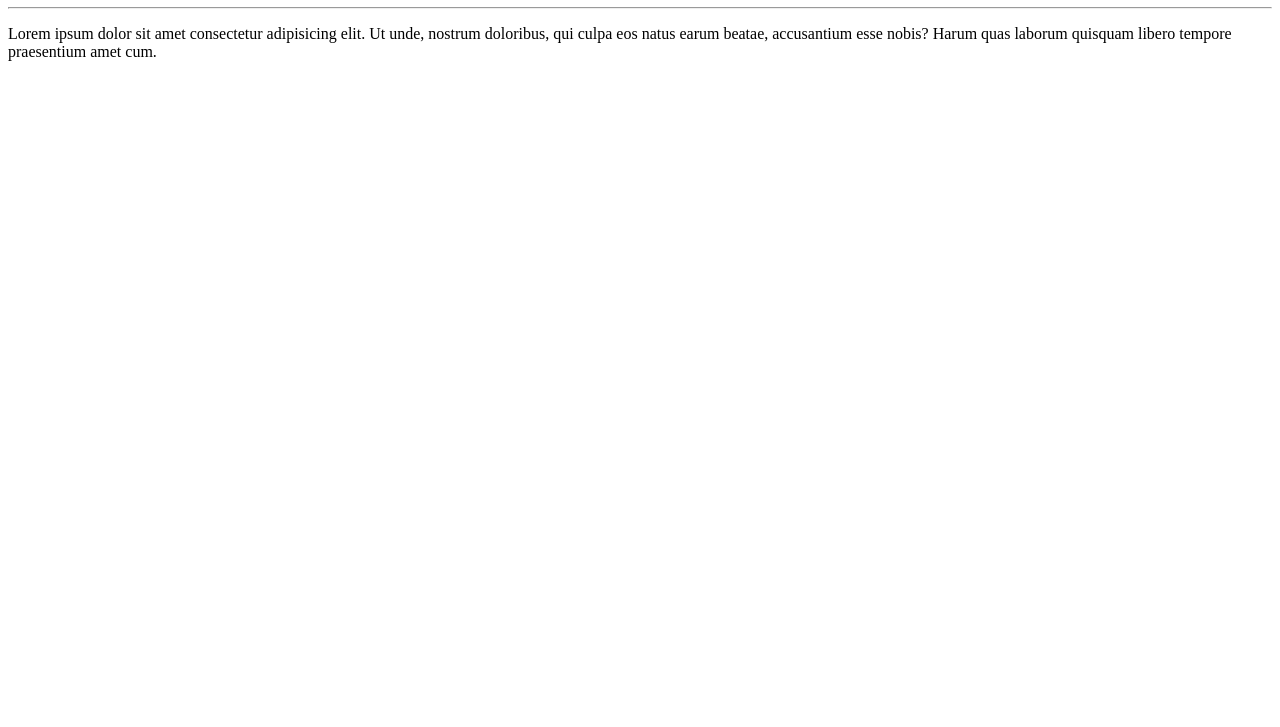
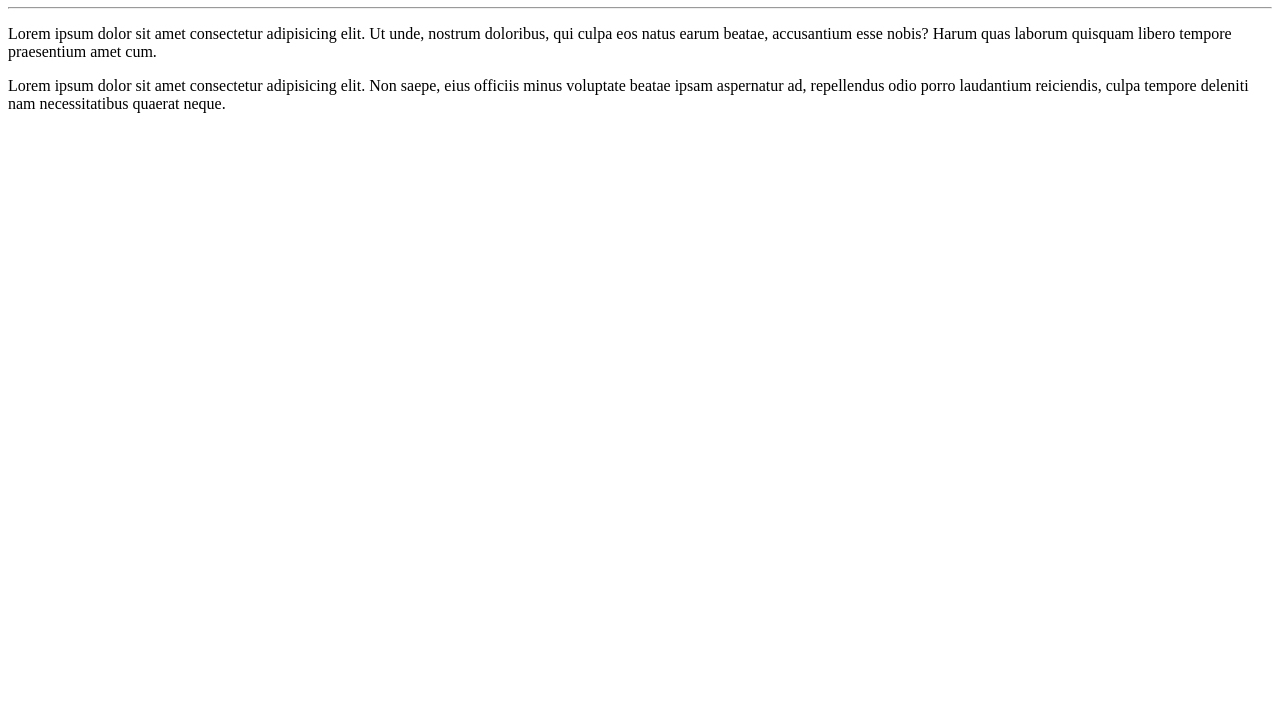
Before and after one commit to GAlves7/OlaMundo, a plain HTML site: page site-exemplo/index.html in a window 1280 px wide. Shown: the part 73-800 px from the top of the page. Drawn offline with Linux system fonts and the light colour scheme.

Commit message:
Adicionei um parágrafo

```diff
--- a/site-exemplo/index.html
+++ b/site-exemplo/index.html
@@ -9,5 +9,6 @@
     <h1>Olá, Mundo!</h1>
     <hr>
     <p>Lorem ipsum dolor sit amet consectetur adipisicing elit. Ut unde, nostrum doloribus, qui culpa eos natus earum beatae, accusantium esse nobis? Harum quas laborum quisquam libero tempore praesentium amet cum.</p>
+    <p>Lorem ipsum dolor sit amet consectetur adipisicing elit. Non saepe, eius officiis minus voluptate beatae ipsam aspernatur ad, repellendus odio porro laudantium reiciendis, culpa tempore deleniti nam necessitatibus quaerat neque.</p>
 </body>
 </html>
```
